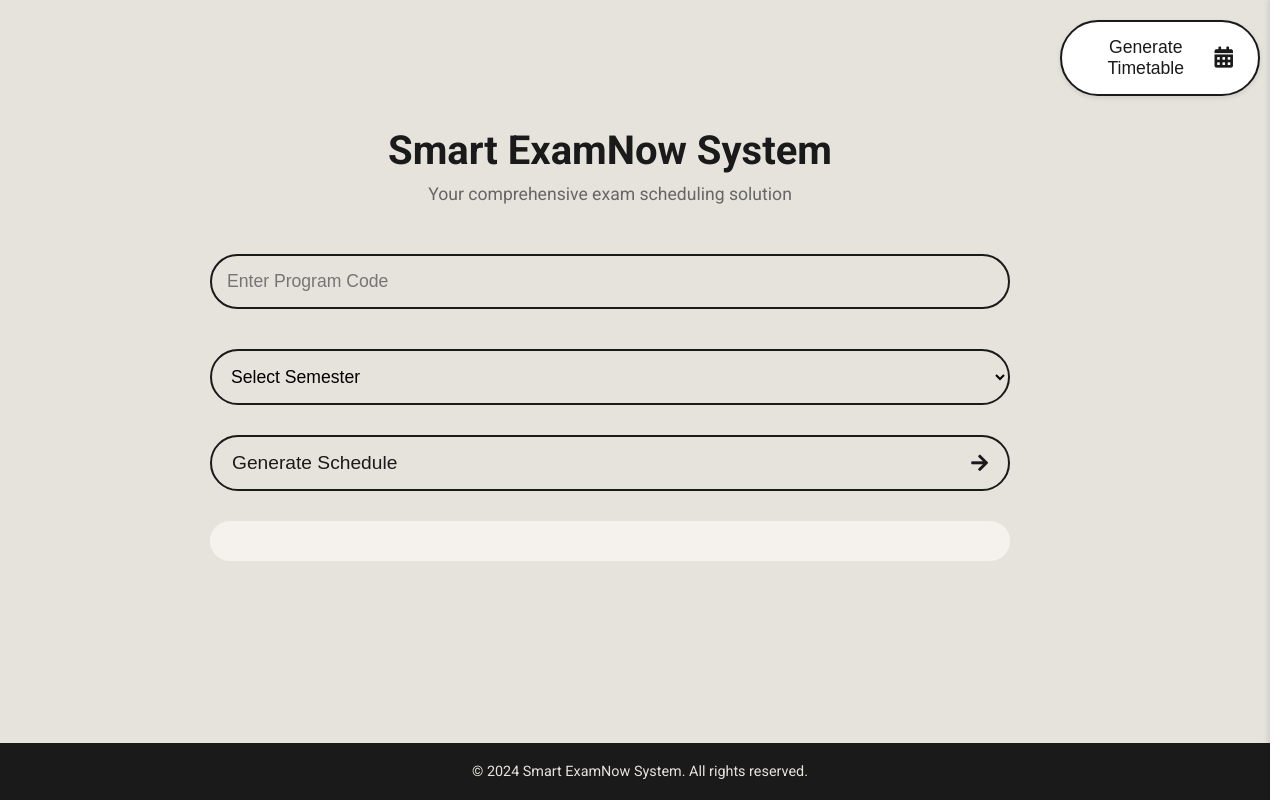
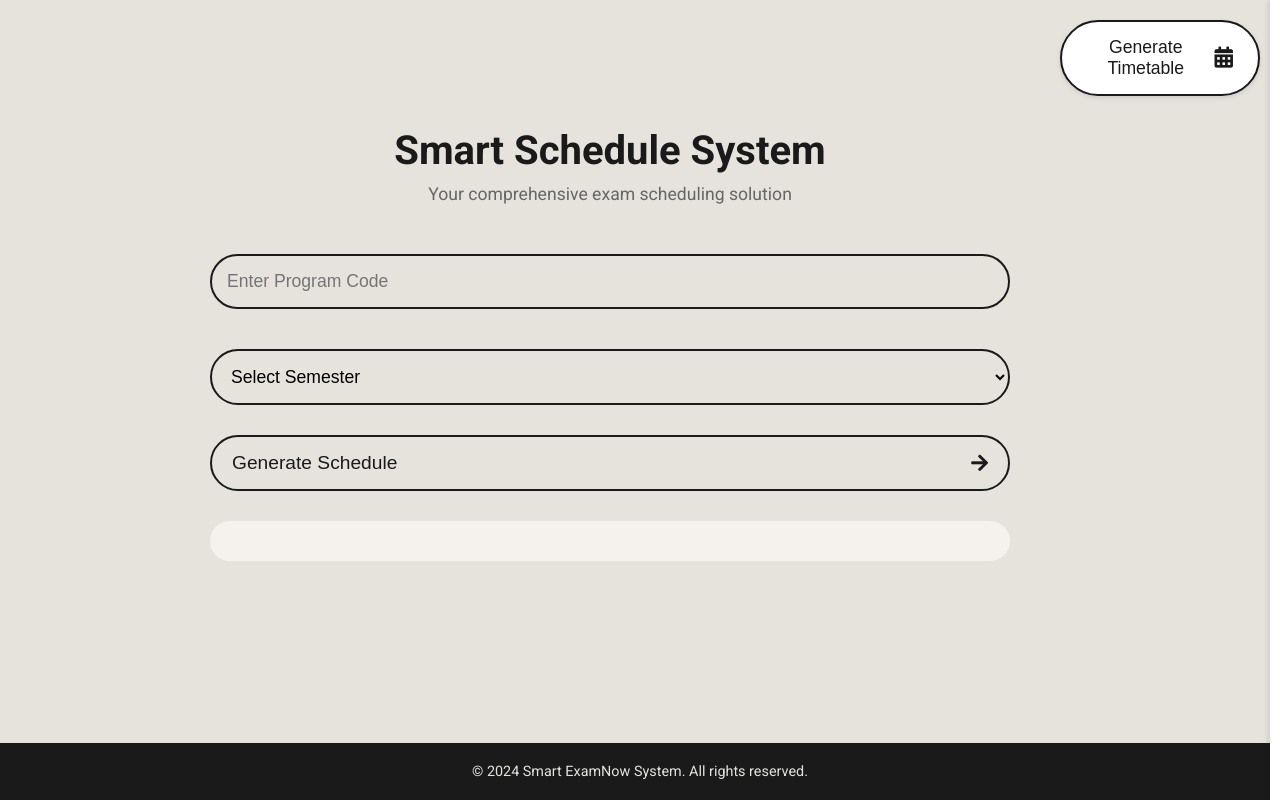
Before and after one commit to ManSyaz/ExamNow, a plain HTML site: page index.html in a window 1280 px wide. Drawn offline with nearby package versions, Linux system fonts and the light colour scheme.

Commit message:
change names

```diff
--- a/index.html
+++ b/index.html
@@ -340,7 +340,7 @@
     <main>
         <div class="container">
             <div class="header">
-                <h1>Smart ExamNow System</h1>
+                <h1>Smart Schedule System</h1>
                 <p class="subtitle">Your comprehensive exam scheduling solution</p>
             </div>
 
```
